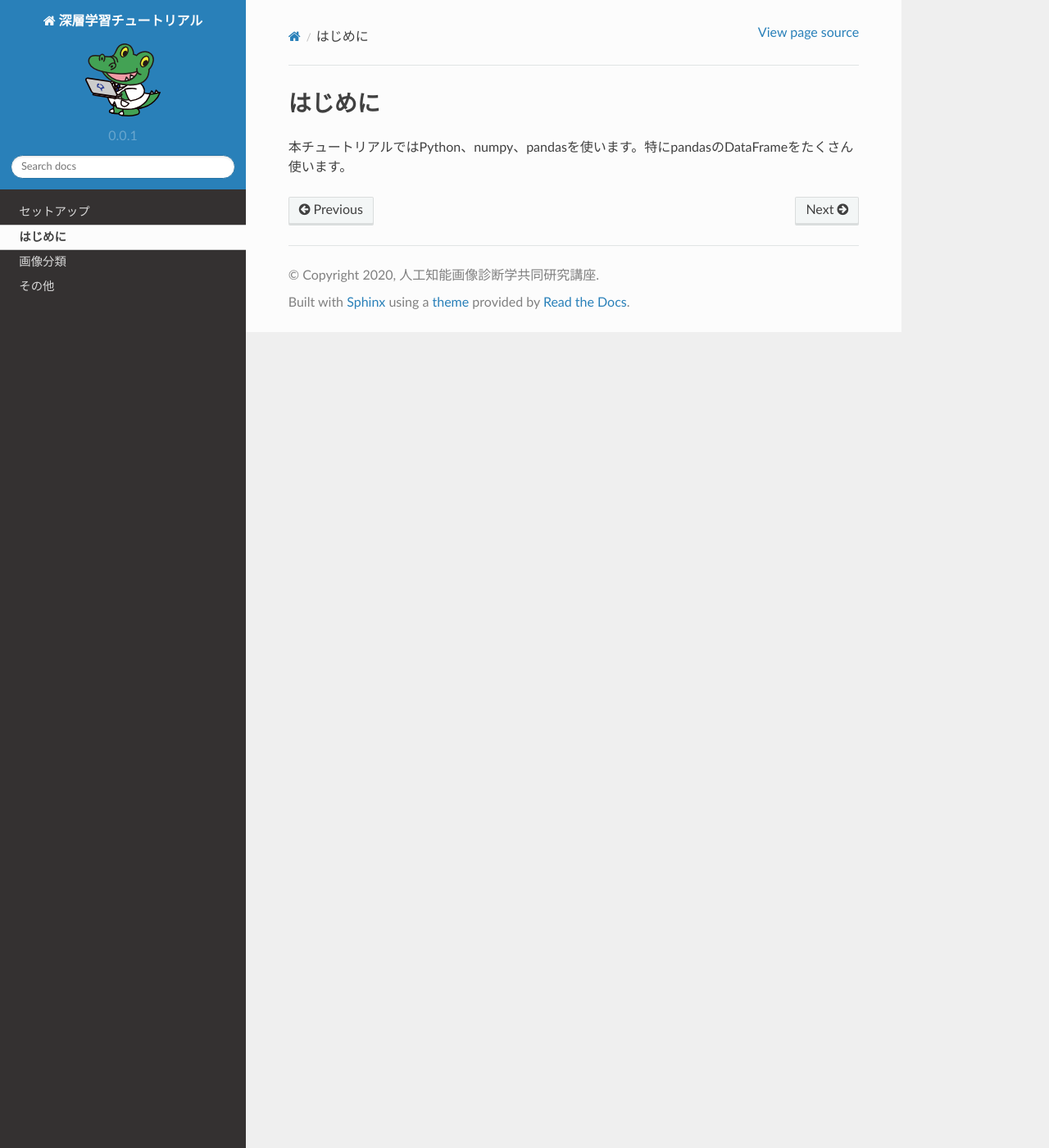
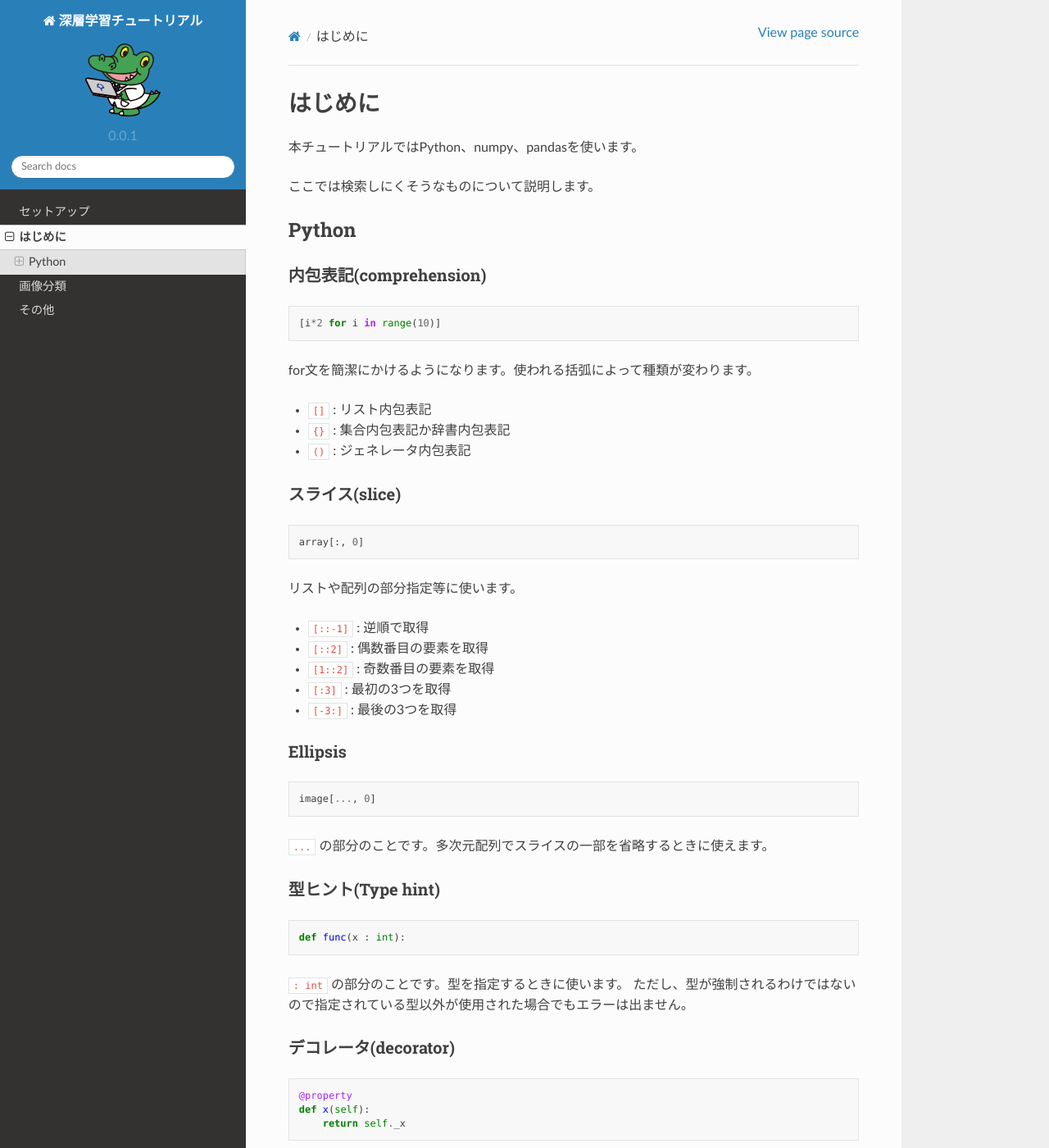
Before and after one commit to yk-szk/aitut, a Sphinx documentation site: the page built from docs/prerequisites/index.rst, in a window 1280 px wide and 1400 px high. Shown: the whole window at 82% size. Built offline with Sphinx 7.4.7 and the Read the Docs theme 2.0.0, drawn with Linux system fonts in a browser that asks for light colours; formulas are drawn with MathJax 3; pages that are not in the unit, such as notebooks, are missing from menus; some of the changed text lies outside the part shown.

Commit message:
Add python usage

```diff
--- a/docs/prerequisites/index.rst
+++ b/docs/prerequisites/index.rst
@@ -1,3 +1,70 @@
+========
 はじめに
+========
+本チュートリアルではPython、numpy、pandasを使います。
+
+ここでは検索しにくそうなものについて説明します。
+
+Python
+======
+
+内包表記(comprehension)
+-----------------------
+.. code-block:: python
+
+   [i*2 for i in range(10)]
+
+for文を簡潔にかけるようになります。使われる括弧によって種類が変わります。
+
+* :code:`[]` : リスト内包表記
+* :code:`{}` : 集合内包表記か辞書内包表記
+* :code:`()` : ジェネレータ内包表記
+
+スライス(slice)
+---------------
+.. code-block:: python
+
+   array[:, 0]
+
+リストや配列の部分指定等に使います。
+
+* :code:`[::-1]` : 逆順で取得
+* :code:`[::2]` : 偶数番目の要素を取得
+* :code:`[1::2]` : 奇数番目の要素を取得
+* :code:`[:3]` : 最初の3つを取得
+* :code:`[-3:]` : 最後の3つを取得
+
+Ellipsis
 --------
-本チュートリアルではPython、numpy、pandasを使います。特にpandasのDataFrameをたくさん使います。
+.. code-block:: python
+
+   image[..., 0]
+
+:code:`...` の部分のことです。多次元配列でスライスの一部を省略するときに使えます。
+
+型ヒント(Type hint)
+-------------------
+.. code-block:: python
+
+   def func(x : int):
+
+:code:`: int` の部分のことです。型を指定するときに使います。
+ただし、型が強制されるわけではないので指定されている型以外が使用された場合でもエラーは出ません。
+
+デコレータ(decorator)
+---------------------
+.. code-block:: python
+
+   @property
+   def x(self):
+       return self._x
+
+:code:`@XXX` の部分のことです。関数に機能を付加する際に使います。
+
+Chained comparison
+------------------
+.. code-block:: python
+
+   0 < x < 10
+
+複数の比較を簡潔に書けます。
```
